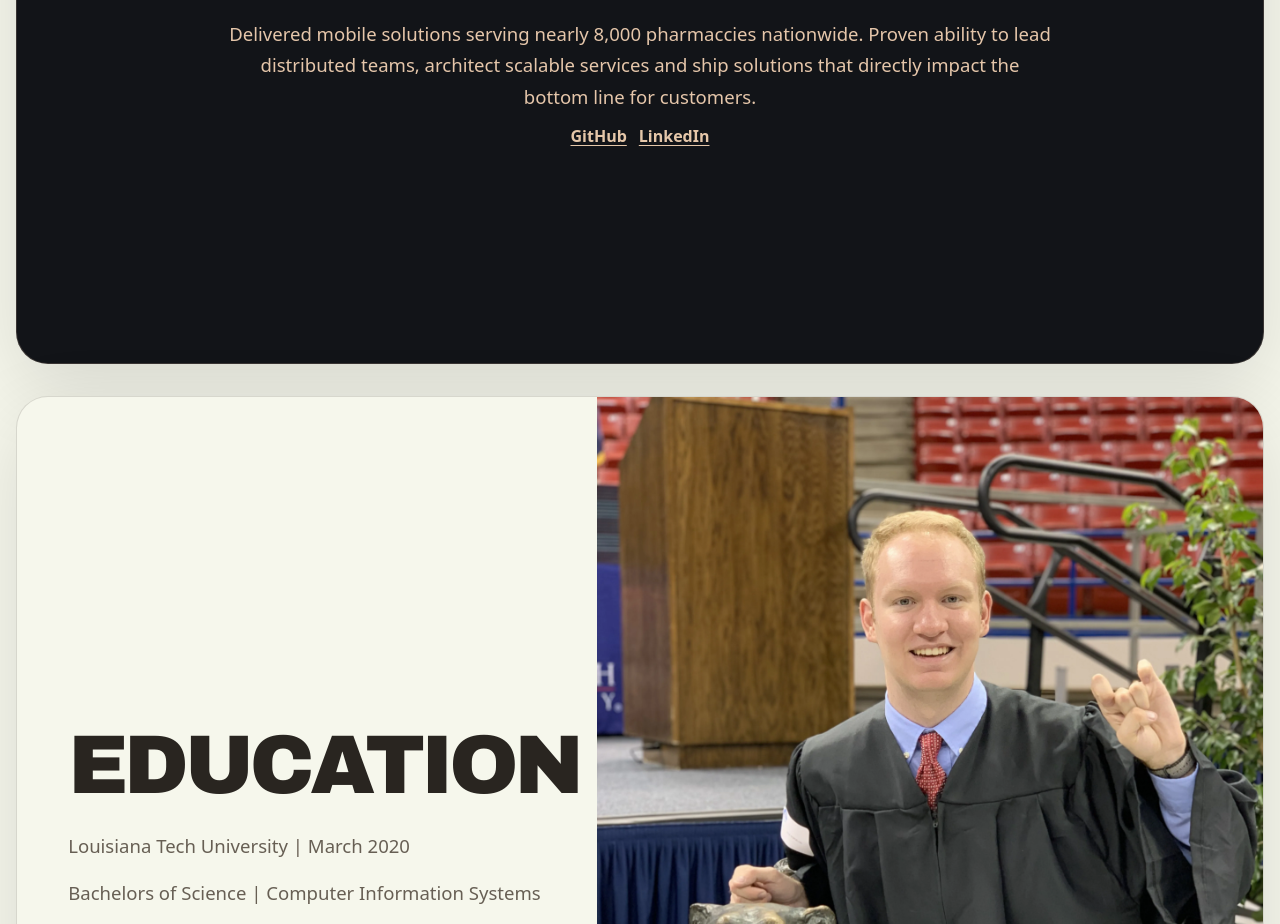
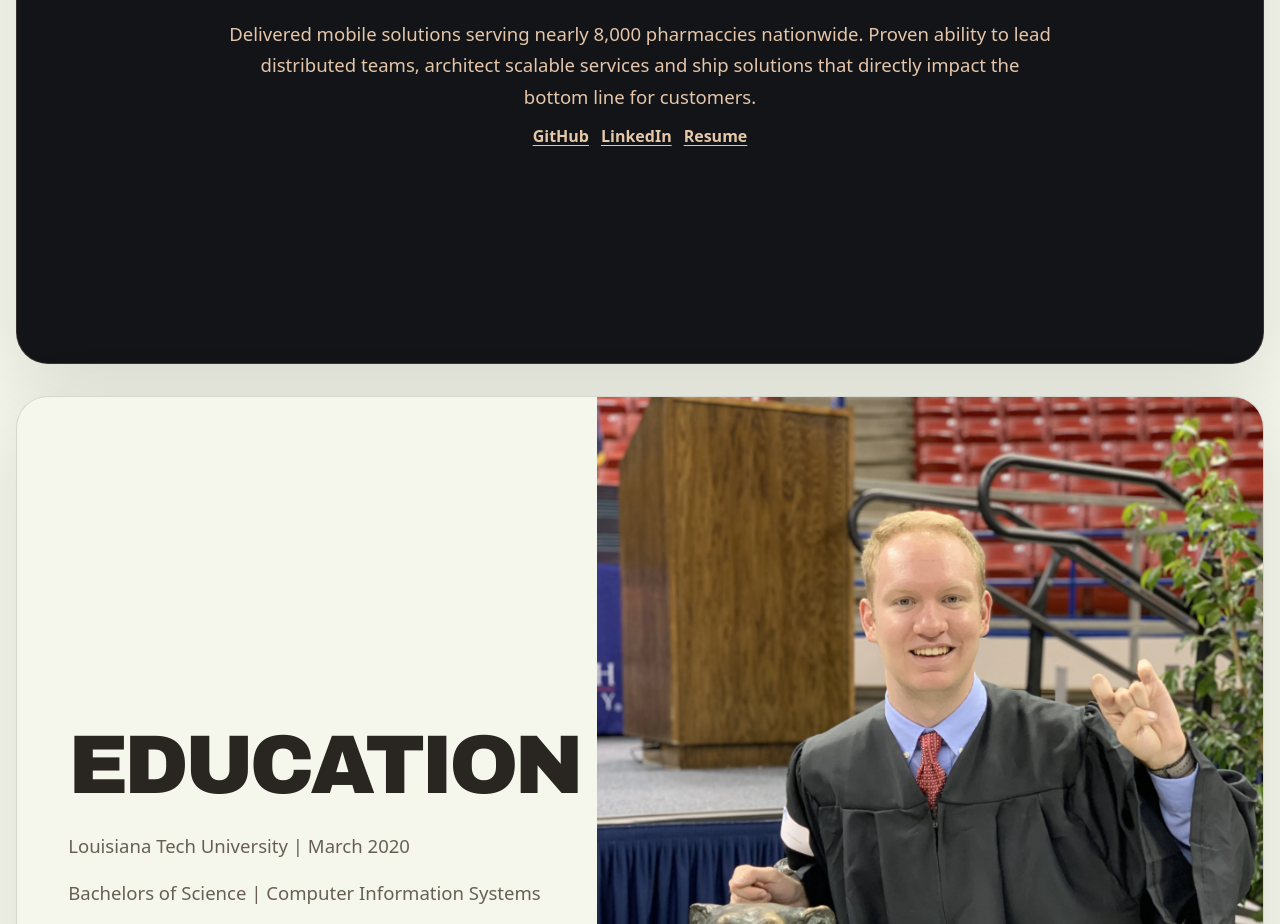
Before and after one commit to Ranger-Rick/rickbordelon.com, a Vue app: page / in a window 1280 px wide. Shown: the part 1220-2144 px from the top of the page. Built offline with nearby package versions, Linux system fonts and the light colour scheme.

Commit message:
Added resume as a link in the About Me section

```diff
--- a/src/data/sections.ts
+++ b/src/data/sections.ts
@@ -20,6 +20,10 @@ export const sections: Section[] = [
       {
         label: 'LinkedIn',
         href: 'https://www.linkedin.com/in/rick-bordelon'
+      },
+      {
+        label: 'Resume',
+        href: '/resume.pdf'
       }
     ],
     body: [
```
Also changed, not shown: 1 other file (tests, documents, lock files or other folders).
